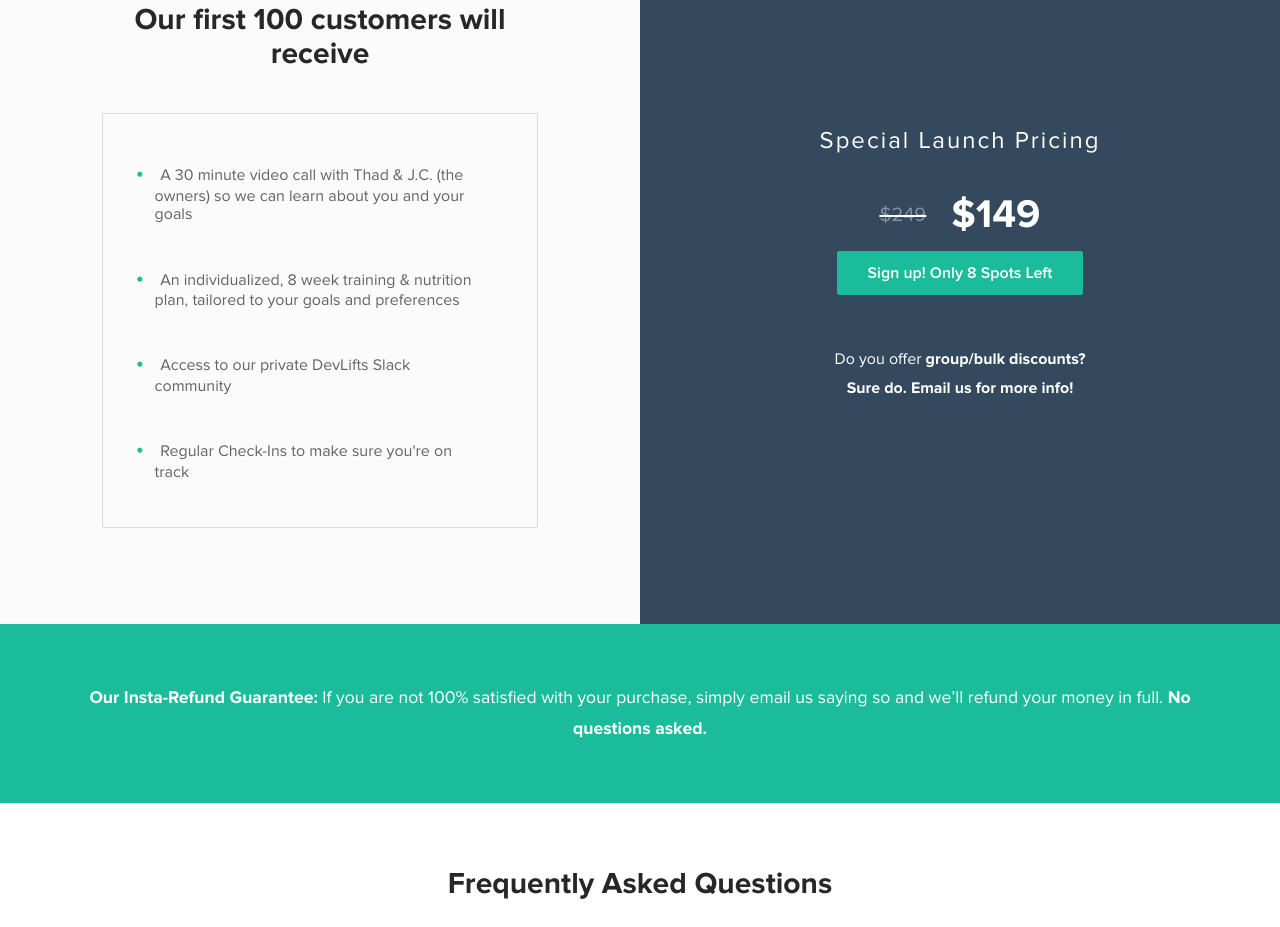
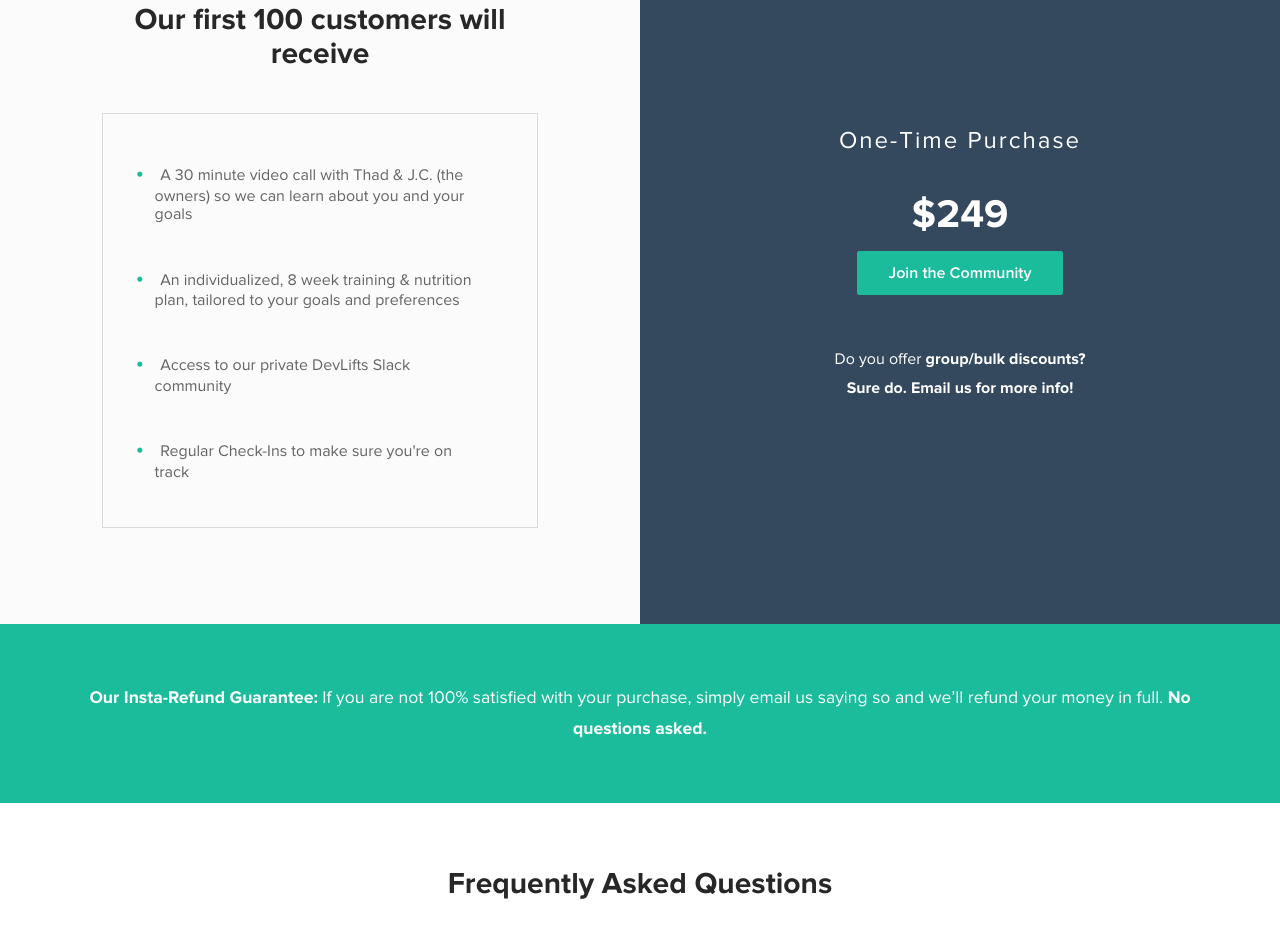
Before and after one commit to DevLifts/devlifts-static, a website: page index.html in a window 1280 px wide. Shown: the part 4074-5001 px from the top of the page. Drawn offline with nearby package versions, Linux system fonts and the light colour scheme; a script that the page names is missing.

Commit message:
update price to

```diff
--- a/index.html
+++ b/index.html
@@ -250,15 +250,15 @@
         </div> <!-- .benefits -->
 
         <div class="price">
-          <h3>Special Launch Pricing</h3>
+          <h3>One-Time Purchase</h3>
 
           <div class="prices">
-            <p class="regular-price">$249</p>
-            <p class="discounted-price">$149</p>
+            <!-- <p class="regular-price">$249</p> -->
+            <p class="discounted-price">$249</p>
           </div>
 
           <div class="cta-btn">
-            <a href="join.html">Sign up! Only 8 Spots Left</a>
+            <a href="join.html">Join the Community</a>
           </div>
 
           <p class="bulk-discounts">
```
Also changed, not shown: join.html (+3 -3 lines).
